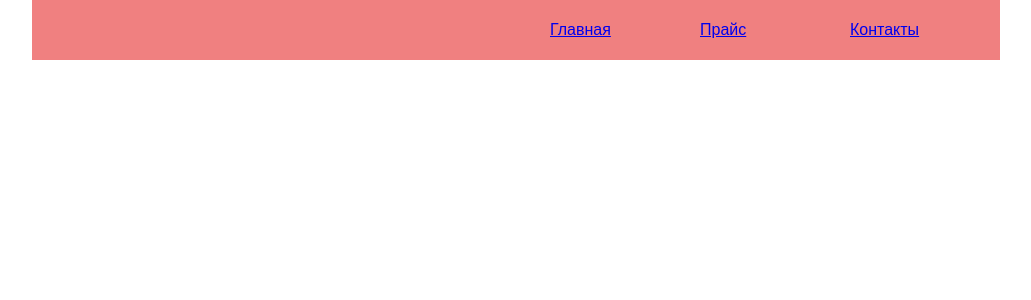
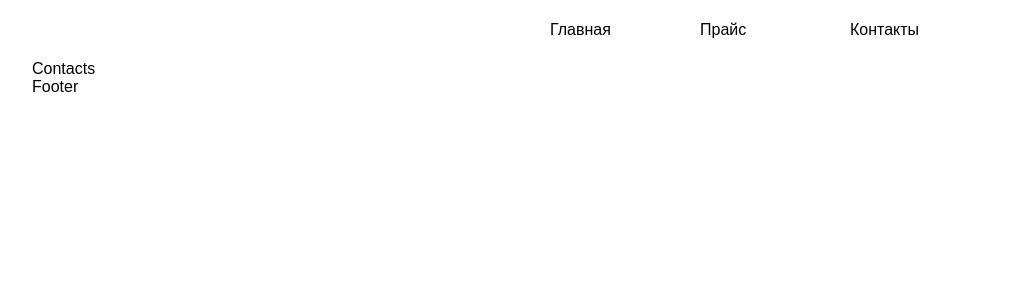
Before and after one commit to MaxV91/garden_cafe, a React (Create React App) app: page /contacts in a window 1280 px wide. Shown: the top 300 px of the page, without its empty margins (124-1155 px from the left). Built offline with nearby package versions, Linux system fonts and the light colour scheme.

Commit message:
small additions

```diff
--- a/src/components/App.tsx
+++ b/src/components/App.tsx
@@ -4,6 +4,8 @@ import styled, { createGlobalStyle } from 'styled-components';
 import PriceMainView from './PriceMainView';
 import { BrowserRouter as Router, Route, Routes} from 'react-router-dom';
 import MainView from './MainView';
+import ContactsMainView from './ContactsMainView';
+import Footer from './Footer';
 
 const GlobalStyle = createGlobalStyle`
   body {
@@ -27,7 +29,9 @@ const App: React.FC = () => {
         <Routes>
           <Route path="/" element={<MainView />} />
           <Route path="/price" element={<PriceMainView />} />
+          <Route path="/contacts" element={<ContactsMainView />} />
         </Routes>
+        <Footer />
       </Wrapper>
     </Router>
   );
--- a/src/components/CardItem.tsx
+++ b/src/components/CardItem.tsx
@@ -1,5 +1,7 @@
 import React from 'react';
 import styled from 'styled-components';
+// @ts-ignore
+import pureshka from './../assets/img/pureshka.png';
 
 const Wrapper = styled.div`
   width: 240px;
@@ -14,15 +16,24 @@ const Wrapper = styled.div`
     border-radius: 10px;
     background-color: red;
   }
+
+  .bottom_section {
+    margin-top: 15px;
+    display: flex;
+    flex-direction: column;
+    align-items: center;
+  }
 `;
 
 const CardItem: React.FC = () => {
   return (
     <Wrapper>
-      <div className="img">изобр</div>
-      <div className="title">название</div>
-      <div className="desc">описание</div>
-      <div className="cost">цена</div>
+      <img src={pureshka} alt="pureshka" className="img" />
+      <div className="bottom_section">
+        <div className="title">название</div>
+        <div className="desc">описание</div>
+        <div className="cost">цена</div>
+      </div>
     </Wrapper>
   )
 };
--- /dev/null
+++ b/src/components/ContactsMainView.tsx
@@ -0,0 +1,9 @@
+import React from 'react';
+
+const ContactsMainView: React.FC = () => {
+  return (
+    <div>Contacts</div>
+  );
+};
+
+export default ContactsMainView;
--- /dev/null
+++ b/src/components/Footer.tsx
@@ -0,0 +1,9 @@
+import React from 'react';
+
+const Footer: React.FC = () => {
+  return (
+    <div>Footer</div>
+  );
+};
+
+export default Footer;
--- a/src/components/Header.tsx
+++ b/src/components/Header.tsx
@@ -4,7 +4,7 @@ import {NavLink, Link} from 'react-router-dom';
 
 const Wrapper = styled.div`
   height: 60px;
-  background: lightcoral;
+  //background: lightgreen;
   display: flex;
   justify-content: flex-end;
   align-items: center;
@@ -13,6 +13,8 @@ const Wrapper = styled.div`
   & > a {
     width: 150px;
     cursor: pointer;
+    text-decoration: none;
+    color: black;
   }
 `;
 
@@ -21,7 +23,7 @@ const Header: React.FC = () => {
     <Wrapper>
       <Link to="/">Главная</Link>
       <Link to="/price">Прайс</Link>
-      <Link to="/">Контакты</Link>
+      <Link to="/contacts">Контакты</Link>
     </Wrapper>
   );
 };
--- /dev/null
+++ b/src/types/images.d.ts
@@ -0,0 +1 @@
+declare module '*.png';
--- a/tsconfig.json
+++ b/tsconfig.json
@@ -18,7 +18,8 @@
     "resolveJsonModule": true,
     "isolatedModules": true,
     "noEmit": true,
-    "jsx": "react-jsx"
+    "jsx": "react-jsx",
+    "typeRoots": ["node_modules/@types", "src/types"]
   },
   "include": [
     "src"
```
Also changed, not shown: src/assets/img/pureshka.png (added).
